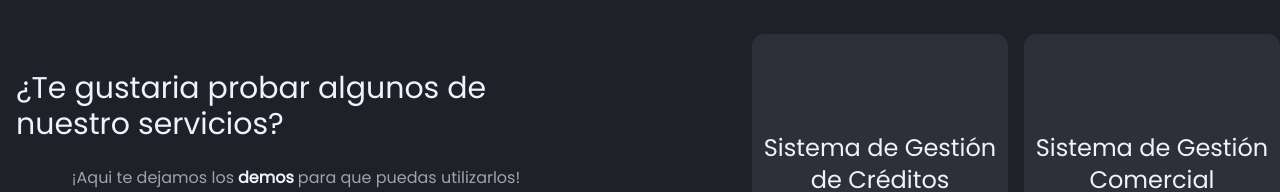
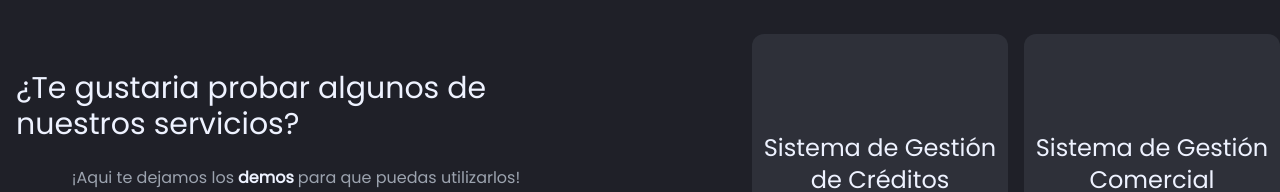
Before and after one commit to agussanchz/Page-Softsolutions, a React (Vite) app: page /demos in a window 1280 px wide. Shown: the part 202-394 px from the top of the page. Built offline with nearby package versions, Linux system fonts and the light colour scheme.

Commit message:
ortografia

```diff
--- a/src/components/Demos/Demos.jsx
+++ b/src/components/Demos/Demos.jsx
@@ -12,7 +12,7 @@ export default function Demos({ desactive }) {
   return (
     <section className={'md:my-20 md:flex md:justify-center md:gap-40 ' + close}>
       <div className='my-20 p-4 flex flex-col gap-6'>
-        <h2 className={'text-indigo-50 text-4xl md:flex md:justify-center md:text-3xl ' + animate__title}>¿Te gustaria probar algunos de nuestro servicios?</h2>
+        <h2 className={'text-indigo-50 text-4xl md:flex md:justify-center md:text-3xl ' + animate__title}>¿Te gustaria probar algunos de nuestros servicios?</h2>
         <p className={'text-gray-400 md:flex md:justify-center ' + animate__parrafo}>¡Aqui te dejamos los <span className='mx-1 text-indigo-50 font-bold'>demos</span>para que puedas utilizarlos!</p>
 
         <span className='pt-32 animate__animated animate__bounce animate__delay-2s md:flex md:justify-center	'>
```
